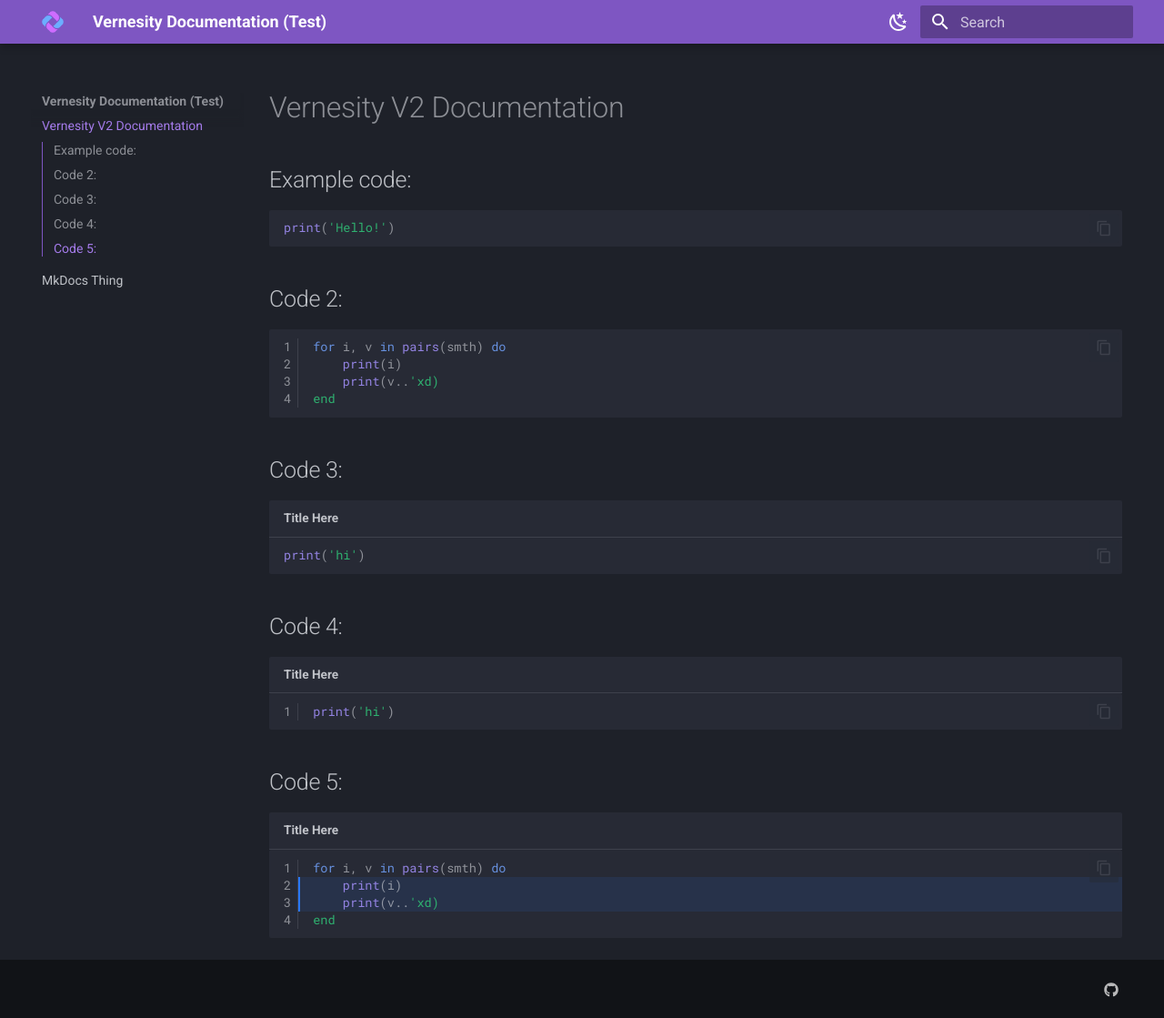
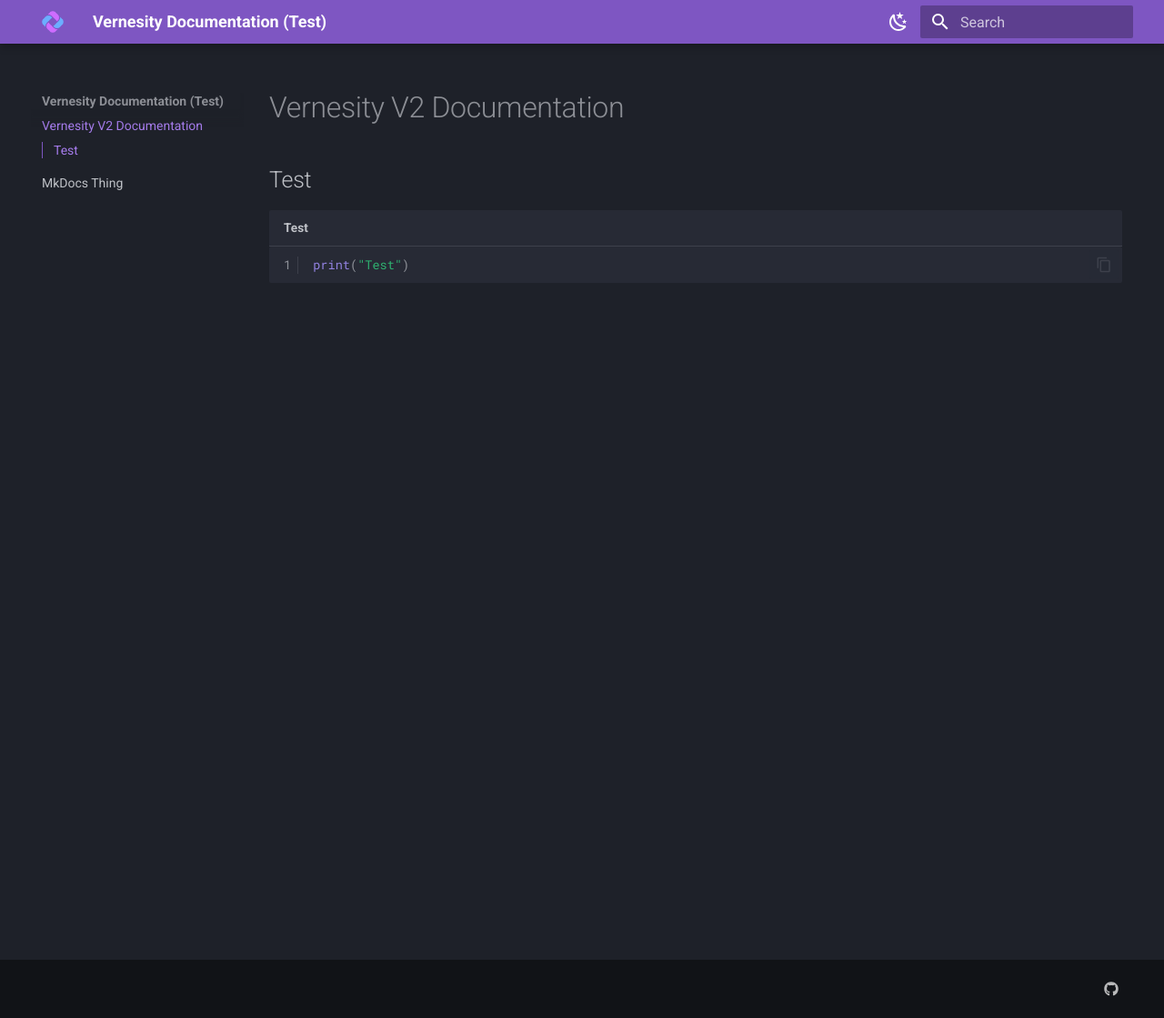
Before and after one commit to Emcept/Vernesity-V2-Documentation, an MkDocs documentation site: the page built from docs/index.md, in a window 1280 px wide and 1119 px high. Shown: the whole window at 91% size. Built offline with MkDocs 1.6.1 and Material for MkDocs 9.7.7, drawn with Linux system fonts in a browser that asks for light colours.

Commit message:
Update index.md

````diff
--- a/docs/index.md
+++ b/docs/index.md
@@ -1,37 +1,6 @@
 # Vernesity V2 Documentation
 
-## Example code:
-
-```lua
-print('Hello!')
+## Test
+```lua linenums="1" title="Test"
+print("Test")
 ```
-
-## Code 2:
-
-```lua linenums="1"
-for i, v in pairs(smth) do
-    print(i)
-    print(v..'xd)
-end
-```
-
-## Code 3:
-
-```lua title="Title Here"
-print('hi')
-```
-
-## Code 4:
-
-```lua title="Title Here" linenums="1"
-print('hi')
-```
-
-## Code 5:
-
-```lua linenums="1" title="Title Here" hl_lines="2 3"
-for i, v in pairs(smth) do
-    print(i)
-    print(v..'xd)
-end
-```
````
